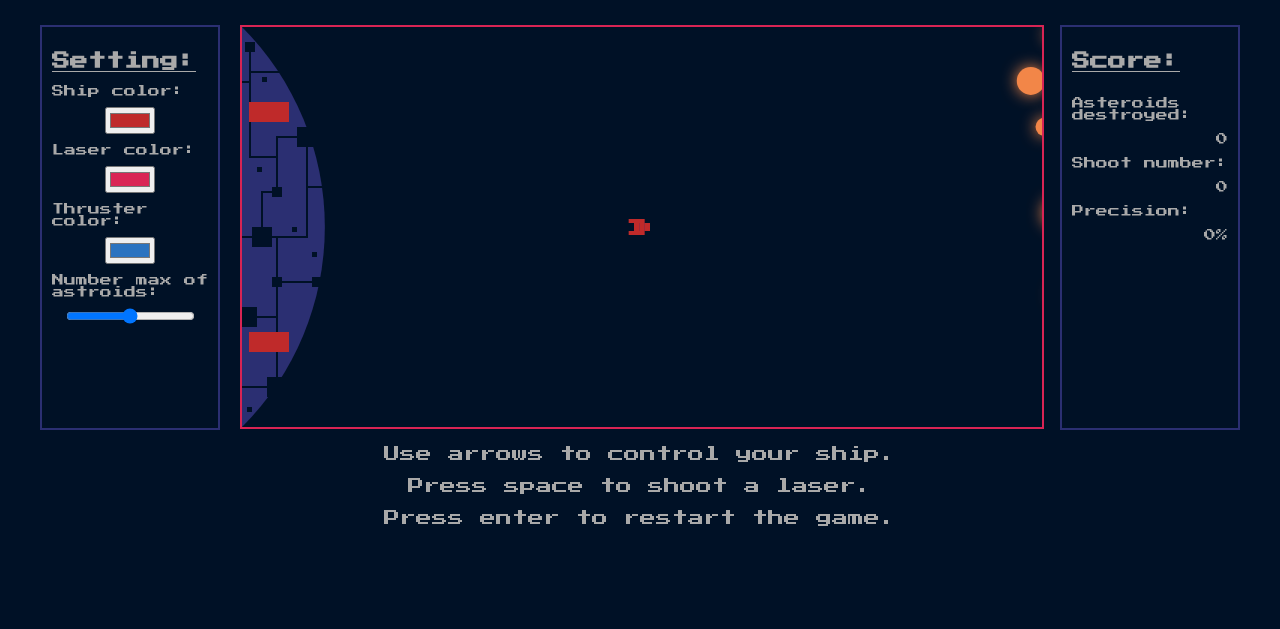
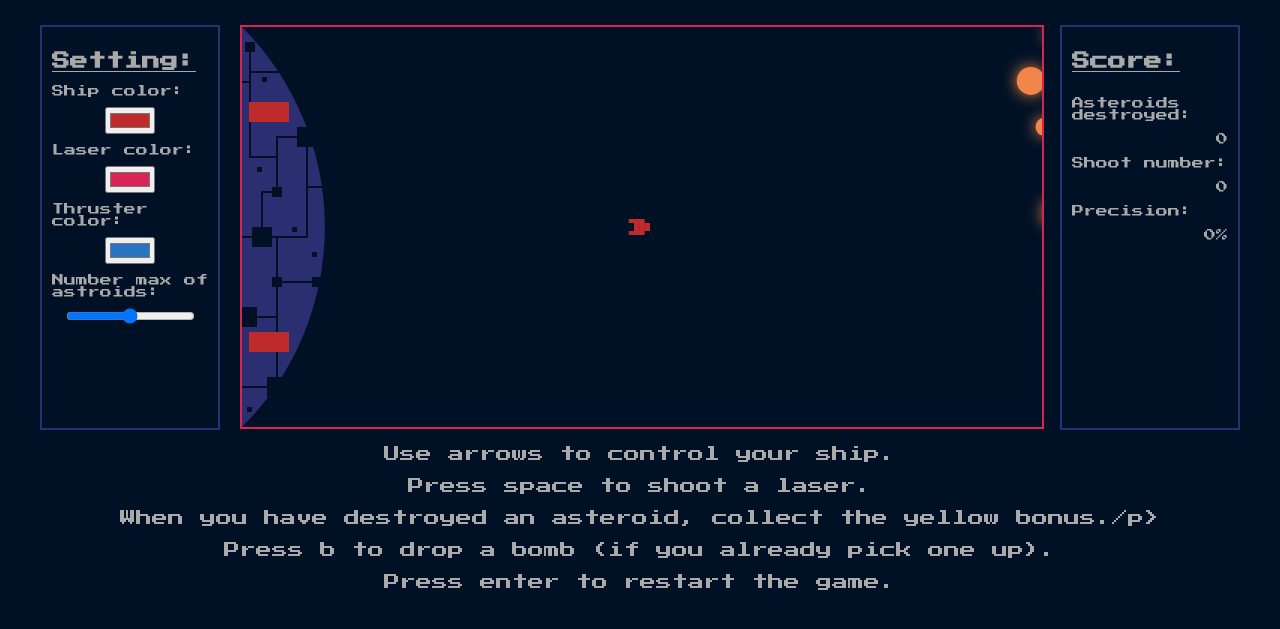
Before and after one commit to longani974/Lost-in-space, a plain HTML site: page index.html in a window 1280 px wide. Shown: the part 75-704 px from the top of the page. Drawn offline with Linux system fonts and the light colour scheme.

Commit message:
add: rajout et rectification des recommandations de jeu.

```diff
--- a/index.html
+++ b/index.html
@@ -65,6 +65,8 @@
       <div id="bottom">
         <p>Use arrows to control your ship.</p>
         <p>Press space to shoot a laser.</p>
+        <p>When you have destroyed an asteroid, collect the yellow bonus./p></p>
+        <p>Press b to drop a bomb (if you already pick one up).</p>
         <p>Press enter to restart the game.</p>
       </div>
     </div>
```
